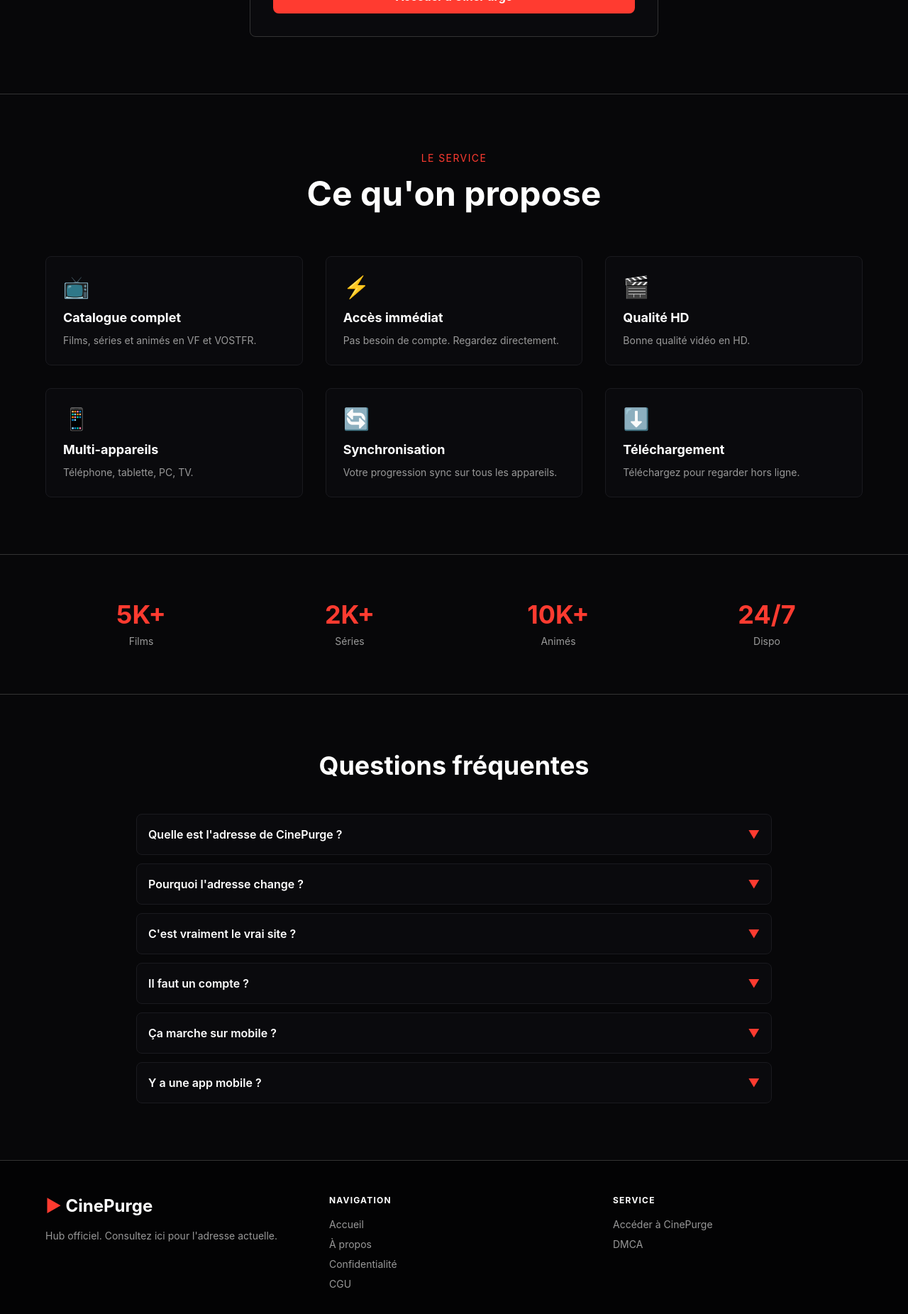
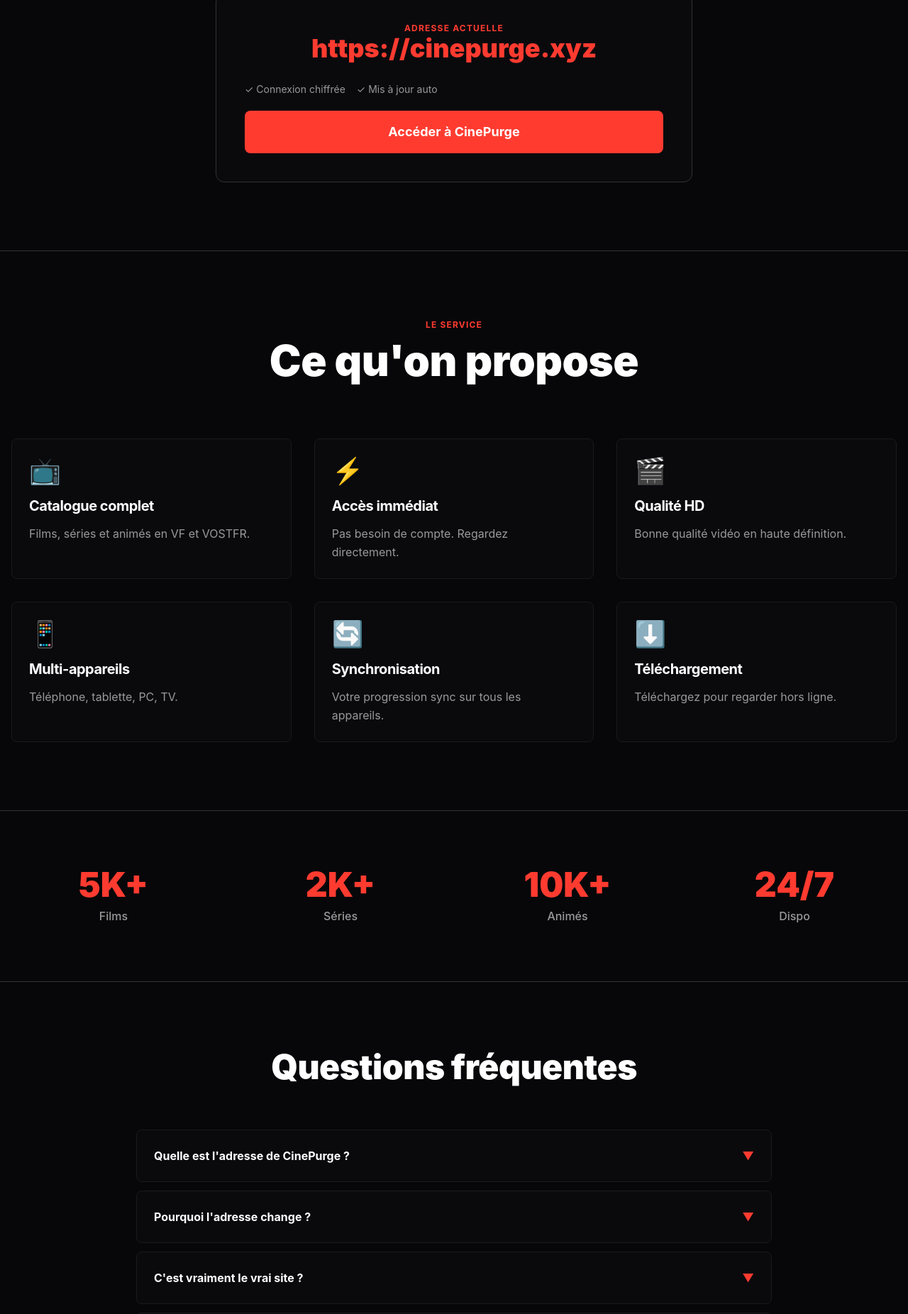
Before and after one commit to tommoytre225/cinepurge-hub, a Next.js app: page / in a window 1280 px wide. Shown: the part 560-2412 px from the top of the page at 71% size. Built offline with nearby package versions, Linux system fonts and the light colour scheme.

Commit message:
design: premium refactor - Senpai Stream level
- Larger, bolder typography (H1 text-8xl)
- Better spacing and padding
- Premium card styling with hover effects
- Stats section redesign
- Better CTA button styling
- Refined color usage
- Professional footer layout

```diff
--- a/app/globals.css
+++ b/app/globals.css
@@ -17,6 +17,11 @@
     -moz-osx-font-smoothing: grayscale;
   }
 
+  h1, h2, h3, h4, h5, h6 {
+    font-weight: 700;
+    letter-spacing: -0.5px;
+  }
+
   a {
     color: inherit;
     text-decoration: none;
@@ -28,22 +33,32 @@
   }
 }
 
-@layer utilities {
-  .glass-card {
-    background: rgba(14, 14, 18, 0.92);
-    backdrop-filter: blur(8px);
-    -webkit-backdrop-filter: blur(8px);
-  }
-
-  .text-accent {
-    color: #FF3B30;
-  }
-
+@layer components {
   .btn-primary {
-    @apply px-6 py-3 bg-[#FF3B30] text-white font-semibold rounded-lg hover:bg-[#E62B1F] transition-colors duration-200;
+    @apply px-6 py-3 bg-[#FF3B30] text-white font-bold rounded-lg hover:bg-[#E62B1F] active:scale-95 transition-all duration-150;
   }
 
   .btn-secondary {
-    @apply px-6 py-3 bg-transparent text-white font-semibold rounded-lg border border-[rgba(255,59,48,0.2)] hover:border-[#FF3B30] transition-colors duration-200;
+    @apply px-6 py-3 bg-transparent border border-[#FF3B30]/30 text-white font-semibold rounded-lg hover:border-[#FF3B30] transition-colors duration-150;
+  }
+
+  .card {
+    @apply bg-[#0a0a0d] border border-[#1a1a1f] rounded-lg p-6 hover:border-[#FF3B30]/50 transition-all duration-200;
+  }
+
+  .badge {
+    @apply inline-flex items-center gap-2 px-3 py-1.5 bg-[#1a1a1f] border border-[#FF3B30]/20 rounded-full text-xs text-[#FF3B30] font-medium;
+  }
+
+  .feature-icon {
+    @apply text-4xl mb-4 block;
+  }
+
+  .stat-value {
+    @apply text-5xl font-black text-[#FF3B30] mb-2;
+  }
+
+  .section-label {
+    @apply text-[#FF3B30] text-xs font-bold uppercase tracking-widest;
   }
 }
--- a/app/page.tsx
+++ b/app/page.tsx
@@ -1,46 +1,46 @@
 export default function Home() {
   return (
     <div className="bg-[#070709] text-white">
-      {/* Hero Section */}
-      <section className="py-20 px-4 text-center">
-        <div className="max-w-5xl mx-auto space-y-8">
-          <div className="inline-block px-3 py-1.5 bg-[#1a1a1f] border border-[#FF3B30]/30 rounded-full text-sm text-[#FF3B30]">
+      {/* Hero */}
+      <section className="py-24 px-4 text-center">
+        <div className="max-w-5xl mx-auto space-y-10">
+          <div className="badge justify-center mx-auto">
             📍 Adresse à jour - août 2026
           </div>
 
-          <div className="space-y-4">
-            <h1 className="text-6xl md:text-7xl font-bold leading-tight">
+          <div className="space-y-6">
+            <h1 className="text-7xl md:text-8xl font-black leading-tight">
               Bienvenue sur <span className="text-[#FF3B30]">CinePurge</span>
             </h1>
-            <p className="text-lg text-[#999999] max-w-2xl mx-auto">
+            <p className="text-xl text-[#999999] max-w-3xl mx-auto leading-relaxed">
               Films, séries et animés en VF et VOSTFR. Cette page vous donne l'adresse actuelle du site.
             </p>
           </div>
 
-          {/* Main CTA Box */}
-          <div className="bg-[#0a0a0d] border border-[#333333] rounded-lg p-8 space-y-4 max-w-xl mx-auto">
-            <div className="text-left">
-              <p className="text-xs text-[#999999] uppercase tracking-widest mb-3">Adresse actuelle</p>
+          {/* Link Box */}
+          <div className="bg-[#0a0a0d] border border-[#333333] rounded-xl p-10 space-y-5 max-w-2xl mx-auto">
+            <div className="space-y-3">
+              <p className="section-label">Adresse actuelle</p>
               <a
                 href="https://cinepurge.xyz"
                 target="_blank"
                 rel="noopener noreferrer"
-                className="text-3xl font-bold text-[#FF3B30] hover:text-[#FF6B50] transition-colors break-all"
+                className="text-4xl font-black text-[#FF3B30] hover:text-[#FF6B50] transition-colors break-all"
               >
                 https://cinepurge.xyz
               </a>
             </div>
 
-            <div className="flex flex-col sm:flex-row gap-2 text-xs text-[#999999]">
+            <div className="flex gap-4 text-sm text-[#999999] pt-2">
               <span>✓ Connexion chiffrée</span>
-              <span>✓ Mis à jour automatiquement</span>
+              <span>✓ Mis à jour auto</span>
             </div>
 
             <a
               href="https://cinepurge.xyz"
               target="_blank"
               rel="noopener noreferrer"
-              className="w-full block bg-[#FF3B30] hover:bg-[#E62B1F] text-white font-bold py-3 rounded-lg transition-colors text-center"
+              className="btn-primary w-full block text-center text-lg py-4 mt-6"
             >
               Accéder à CinePurge
             </a>
@@ -48,114 +48,74 @@
         </div>
       </section>
 
-      {/* Service Section */}
-      <section className="py-20 px-4 border-t border-[#333333]">
-        <div className="max-w-6xl mx-auto">
-          <div className="text-center mb-16">
-            <p className="text-[#FF3B30] text-sm uppercase tracking-widest mb-4">Le service</p>
-            <h2 className="text-4xl md:text-5xl font-bold mb-4">Ce qu'on propose</h2>
+      {/* Service */}
+      <section className="py-24 px-4 border-t border-[#333333]">
+        <div className="max-w-7xl mx-auto">
+          <div className="text-center mb-20">
+            <p className="section-label mb-3">Le service</p>
+            <h2 className="text-5xl md:text-6xl font-black">Ce qu'on propose</h2>
           </div>
 
           <div className="grid md:grid-cols-3 gap-8">
             {[
-              {
-                icon: '📺',
-                title: 'Catalogue complet',
-                desc: 'Films, séries et animés en VF et VOSTFR.'
-              },
-              {
-                icon: '⚡',
-                title: 'Accès immédiat',
-                desc: 'Pas besoin de compte. Regardez directement.'
-              },
-              {
-                icon: '🎬',
-                title: 'Qualité HD',
-                desc: 'Bonne qualité vidéo en HD.'
-              },
-              {
-                icon: '📱',
-                title: 'Multi-appareils',
-                desc: 'Téléphone, tablette, PC, TV.'
-              },
-              {
-                icon: '🔄',
-                title: 'Synchronisation',
-                desc: 'Votre progression sync sur tous les appareils.'
-              },
-              {
-                icon: '⬇️',
-                title: 'Téléchargement',
-                desc: 'Téléchargez pour regarder hors ligne.'
-              },
+              { icon: '📺', title: 'Catalogue complet', desc: 'Films, séries et animés en VF et VOSTFR.' },
+              { icon: '⚡', title: 'Accès immédiat', desc: 'Pas besoin de compte. Regardez directement.' },
+              { icon: '🎬', title: 'Qualité HD', desc: 'Bonne qualité vidéo en haute définition.' },
+              { icon: '📱', title: 'Multi-appareils', desc: 'Téléphone, tablette, PC, TV.' },
+              { icon: '🔄', title: 'Synchronisation', desc: 'Votre progression sync sur tous les appareils.' },
+              { icon: '⬇️', title: 'Téléchargement', desc: 'Téléchargez pour regarder hors ligne.' },
             ].map((feature, i) => (
-              <div key={i} className="bg-[#0a0a0d] border border-[#1a1a1f] rounded-lg p-6 hover:border-[#FF3B30]/30 transition-colors">
-                <div className="text-3xl mb-3">{feature.icon}</div>
-                <h3 className="font-bold text-lg mb-2">{feature.title}</h3>
-                <p className="text-[#999999] text-sm">{feature.desc}</p>
+              <div key={i} className="card hover:shadow-lg hover:shadow-[#FF3B30]/10">
+                <div className="feature-icon">{feature.icon}</div>
+                <h3 className="text-xl font-bold mb-3">{feature.title}</h3>
+                <p className="text-[#999999] leading-relaxed">{feature.desc}</p>
               </div>
             ))}
           </div>
         </div>
       </section>
 
-      {/* Stats Section */}
-      <section className="py-16 px-4 border-t border-[#333333]">
-        <div className="max-w-6xl mx-auto">
-          <div className="grid grid-cols-2 md:grid-cols-4 gap-6">
+      {/* Stats */}
+      <section className="py-20 px-4 border-t border-[#333333]">
+        <div className="max-w-7xl mx-auto">
+          <div className="grid grid-cols-2 md:grid-cols-4 gap-8">
             {[
-              { number: '5K+', label: 'Films' },
-              { number: '2K+', label: 'Séries' },
-              { number: '10K+', label: 'Animés' },
-              { number: '24/7', label: 'Dispo' },
-            ].map((stat, i) => (
+              { num: '5K+', label: 'Films' },
+              { num: '2K+', label: 'Séries' },
+              { num: '10K+', label: 'Animés' },
+              { num: '24/7', label: 'Dispo' },
+            ].map((s, i) => (
               <div key={i} className="text-center">
-                <div className="text-4xl font-bold text-[#FF3B30] mb-2">{stat.number}</div>
-                <div className="text-[#999999] text-sm">{stat.label}</div>
+                <div className="stat-value">{s.num}</div>
+                <p className="text-[#999999] font-medium">{s.label}</p>
               </div>
             ))}
           </div>
         </div>
       </section>
 
-      {/* FAQ Section */}
-      <section className="py-20 px-4 border-t border-[#333333]">
+      {/* FAQ */}
+      <section className="py-24 px-4 border-t border-[#333333]">
         <div className="max-w-4xl mx-auto">
-          <h2 className="text-4xl font-bold text-center mb-12">Questions fréquentes</h2>
+          <div className="text-center mb-16">
+            <h2 className="text-5xl font-black">Questions fréquentes</h2>
+          </div>
 
           <div className="space-y-3">
             {[
-              {
-                q: 'Quelle est l\'adresse de CinePurge ?',
-                a: 'cinepurge.xyz (consultez cette page pour avoir l\'adresse à jour si elle change)'
-              },
-              {
-                q: 'Pourquoi l\'adresse change ?',
-                a: 'Pour des raisons de sécurité et d\'accessibilité. Ce hub reste votre point de repère.'
-              },
-              {
-                q: 'C\'est vraiment le vrai site ?',
-                a: 'Oui. Mettez cette page en favoris et vous aurez toujours l\'adresse officielle.'
-              },
-              {
-                q: 'Il faut un compte ?',
-                a: 'Non. Accès gratuit et direct, pas de compte.'
-              },
-              {
-                q: 'Ça marche sur mobile ?',
-                a: 'Oui. Téléphone, tablette, ordinateur, TV.'
-              },
-              {
-                q: 'Y a une app mobile ?',
-                a: 'CinePurge fonctionne en PWA, installable sur téléphone.'
-              },
+              { q: 'Quelle est l\'adresse de CinePurge ?', a: 'cinepurge.xyz (consultez cette page pour avoir l\'adresse à jour si elle change)' },
+              { q: 'Pourquoi l\'adresse change ?', a: 'Pour des raisons de sécurité et d\'accessibilité. Ce hub reste votre point de repère.' },
+              { q: 'C\'est vraiment le vrai site ?', a: 'Oui. Mettez cette page en favoris et vous aurez toujours l\'adresse officielle.' },
+              { q: 'Il faut un compte ?', a: 'Non. Accès gratuit et direct, pas de compte.' },
+              { q: 'Ça marche sur mobile ?', a: 'Oui. Téléphone, tablette, ordinateur, TV.' },
+              { q: 'Y a une app ?', a: 'CinePurge fonctionne en PWA, installable sur téléphone.' },
             ].map((faq, i) => (
-              <details key={i} className="bg-[#0a0a0d] border border-[#1a1a1f] rounded-lg p-4 cursor-pointer hover:border-[#FF3B30]/30 transition-colors">
-                <summary className="font-semibold flex justify-between items-center">
-                  <span>{faq.q}</span>
-                  <span className="text-[#FF3B30]">▼</span>
+              <details key={i} className="card cursor-pointer group">
+                <summary className="font-bold flex justify-between items-center">
+                  <span className="group-hover:text-[#FF3B30] transition-colors">{faq.q}</span>
+                  <span className="text-[#FF3B30] group-open:rotate-180 transition-transform">▼</span>
                 </summary>
-                <p className="text-[#999999] text-sm mt-3">{faq.a}</p>
+                <p className="text-[#999999] mt-4 leading-relaxed">{faq.a}</p>
               </details>
             ))}
           </div>
@@ -163,37 +123,30 @@
       </section>
 
       {/* Footer */}
-      <footer className="border-t border-[#333333] py-12 px-4 bg-black/50">
-        <div className="max-w-6xl mx-auto">
-          <div className="grid md:grid-cols-3 gap-12 mb-12">
+      <footer className="border-t border-[#333333] py-16 px-4 bg-black/30">
+        <div className="max-w-7xl mx-auto">
+          <div className="grid md:grid-cols-3 gap-16 mb-12">
             <div>
-              <div className="text-2xl font-bold mb-4">
-                <span className="text-[#FF3B30]">▶</span> CinePurge
-              </div>
-              <p className="text-[#999999] text-sm">
-                Hub officiel. Consultez ici pour l'adresse actuelle.
-              </p>
+              <p className="text-2xl font-black mb-4"><span className="text-[#FF3B30]">▶</span> CinePurge</p>
+              <p className="text-[#999999]">Hub officiel. Consultez ici pour l'adresse actuelle.</p>
             </div>
-
             <div>
-              <h4 className="font-bold mb-4 uppercase text-xs tracking-widest">Navigation</h4>
-              <ul className="space-y-2 text-sm text-[#999999]">
-                <li><a href="/" className="hover:text-[#FF3B30] transition">Accueil</a></li>
-                <li><a href="/about" className="hover:text-[#FF3B30] transition">À propos</a></li>
-                <li><a href="/privacy" className="hover:text-[#FF3B30] transition">Confidentialité</a></li>
-                <li><a href="/terms" className="hover:text-[#FF3B30] transition">CGU</a></li>
+              <h4 className="section-label mb-4">Navigation</h4>
+              <ul className="space-y-3">
+                <li><a href="/" className="text-[#999999] hover:text-[#FF3B30] transition-colors">Accueil</a></li>
+                <li><a href="/about" className="text-[#999999] hover:text-[#FF3B30] transition-colors">À propos</a></li>
+                <li><a href="/privacy" className="text-[#999999] hover:text-[#FF3B30] transition-colors">Confidentialité</a></li>
+                <li><a href="/terms" className="text-[#999999] hover:text-[#FF3B30] transition-colors">CGU</a></li>
               </ul>
             </div>
-
             <div>
-              <h4 className="font-bold mb-4 uppercase text-xs tracking-widest">Service</h4>
-              <ul className="space-y-2 text-sm text-[#999999]">
-                <li><a href="https://cinepurge.xyz" target="_blank" rel="noopener noreferrer" className="hover:text-[#FF3B30] transition">Accéder à CinePurge</a></li>
-                <li><a href="/dmca" className="hover:text-[#FF3B30] transition">DMCA</a></li>
+              <h4 className="section-label mb-4">Service</h4>
+              <ul className="space-y-3">
+                <li><a href="https://cinepurge.xyz" target="_blank" rel="noopener noreferrer" className="text-[#999999] hover:text-[#FF3B30] transition-colors">Accéder à CinePurge</a></li>
+                <li><a href="/dmca" className="text-[#999999] hover:text-[#FF3B30] transition-colors">DMCA</a></li>
               </ul>
             </div>
           </div>
-
           <div className="border-t border-[#333333] pt-8 text-center text-[#999999] text-sm">
             <p>© 2026 CinePurge Hub. Adresse actuelle: cinepurge.xyz</p>
           </div>
```
